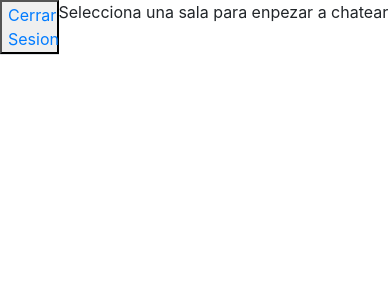
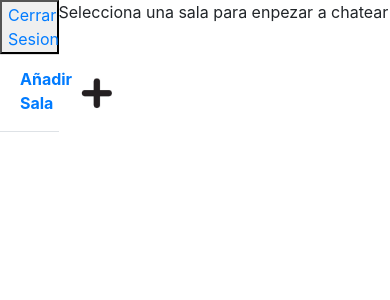
Before and after one commit to xd33javi/TFG-Public, a Django app: page /chat/ in a window 390 px wide. Shown: the top 300 px of the page. Run offline with Django 4.2, Linux system fonts and the light colour scheme; the visitor is signed in with stand-in values (Sample User, id 1); data that the repository does not hold is empty; some libraries are stand-ins or nearby versions.

Commit message:
añadidas muchas cosas

```diff
--- a/chatTFG/chatTFG/urls.py
+++ b/chatTFG/chatTFG/urls.py
@@ -17,8 +17,11 @@ from django.contrib import admin
 from django.urls import path,include
 from django.conf import settings
 from django.conf.urls.static import static
+from chatapp.views import welcome,register
 
 urlpatterns = [
+    path('', welcome),
+    path('accounts/register/',register),
     path('admin/', admin.site.urls),
     path('chat/',include('chatapp.urls')),
     path('accounts/',include('django.contrib.auth.urls')),
--- a/chatTFG/chatapp/admin.py
+++ b/chatTFG/chatapp/admin.py
@@ -1,6 +1,7 @@
 from django.contrib import admin
 
-from .models import Salas,Mensajes
+from .models import Salas,Mensajes,Salas_c
 
 admin.site.register(Salas)
+admin.site.register(Salas_c)
 admin.site.register(Mensajes)
--- a/chatTFG/chatapp/templates/chatapp/home.html
+++ b/chatTFG/chatapp/templates/chatapp/home.html
@@ -2,18 +2,18 @@
 
 {% block content %}
     <div class="d-flex flex-column align-items-stretch flex-shrink-0 bg-white" style="width: 15%;float:left">
-        <button><a href="/accounts/logout/?next=/chat/">Cerrar Sesion</a></button>
+        <button><a href="/accounts/logout/?next=/">Cerrar Sesion</a></button>
 
         <div class="list-group list-group-flush border-bottom scrollarea">
 
-            {% for sala in salas_p %}
+            {% for sala_c in salas_c %}
 
-                <a href="/chat/{{sala.id}}" class="list-group-item hover-effect">
+                <a href="/chat/{{sala_c.sala.id}}" class="list-group-item hover-effect">
                 <div class="d-flex w-100 align-items-center justify-content-between">
-                    <strong class="mb-1">{{sala.nombre}}</strong>
+                    <strong class="mb-1">{{sala_c.sala.nombre}}</strong>
                     <small>
-                        {% if sala.imagen %}
-                            <img class="card-img-top" src="{{ sala.imagen.url }}"style="padding: 5px;width: 50px"/>
+                        {% if sala_c.sala.imagen %}
+                            <img class="card-img-top" src="{{ sala_c.sala.imagen.url }}"style="padding: 5px;width: 50px"/>
                         {% else %}
                             <img class="card-img-top" src="/media/imgsalas/default.webp"style="padding: 5px;width: 50px"/>
                         {% endif %}
@@ -22,13 +22,30 @@
                 </a>
             {% endfor %}
 
+            <a href="/chat/añadir" class="list-group-item hover-effect">
+                <div class="d-flex w-100 align-items-center justify-content-between">
+                    <strong class="mb-1">Añadir Sala</strong>
+                    <small>
+                            <img class="card-img-top" src="/media/imgsalas/mas.webp"style="padding: 5px;width: 50px"/>
+                    </small>
+                </div>
+                </a>
+
         </div>
     </div>
     <div style="float:left;width:85%">
         {% if room_name %}
+            <a class="btn btn-warning" href="/chat/rms/{{room_name}}">Quitar de la Lista</a>
+            {% if request.user == salaUser%}
+                <a class="btn btn-danger" href="/chat/removes/{{room_name}}">Eliminar Sala</a>
+            {% endif %}
             {% include 'chatapp/room.html' with room_name=room_name old_msg=old_msg %}
         {% else %}
-            <p>Selecciona una sala para enpezar a chatear</p>
+            {% if salas %}
+                {% include 'chatapp/busca_sala.html' with salas=salas %}
+            {% else %}
+                <p>Selecciona una sala para enpezar a chatear</p>
+            {% endif %}
         {% endif %}
     </div>
 
--- a/chatTFG/chatapp/urls.py
+++ b/chatTFG/chatapp/urls.py
@@ -3,5 +3,9 @@ from . import views
 
 urlpatterns = [
     path('', views.home,name="index"),
-    path("<str:room_name>/", views.home, name="room"),
+    path('nuevasala/',views.crear_sala),
+    path("removes/<str:sala_id>/", views.borrar_sala, name="borrar sala"),
+    path("<str:room_name>/", views.home),
+    path("gs/<str:sala_id>/", views.guardar_sala, name="guardar sala"),
+    path("rms/<str:sala_id>/", views.borrar_sala_lista, name="borrar sala de la lista"),
 ]
--- a/chatTFG/chatapp/views.py
+++ b/chatTFG/chatapp/views.py
@@ -1,25 +1,127 @@
 from django.shortcuts import render,HttpResponse,redirect
 from django.contrib.auth.decorators import login_required
-from .models import Mensajes,Salas
+from .models import Mensajes,Salas,Salas_c
+from django.contrib.auth import login,authenticate
+from django.contrib.auth.forms import UserCreationForm
+from .forms import formularioCrearSala
 # Create your views here.
 
 from .models import Salas
+
+def welcome(request):
+    if request.user.is_authenticated:
+        return redirect(to="/chat")
+    else:
+        return render(request,'chatapp/welcome.html')
+
+def register(request):
+
+    if request.method == 'POST':
+        form=UserCreationForm(request.POST)
+        if form.is_valid():
+            form.save()
+            username=request.POST['username']
+            password=request.POST['password1']
+
+            user = authenticate(username=username, password=password)
+            login(request, user)
+            return redirect(to='index')
+        else:
+            return render(request,"registration/registration.html",{"form":form})
+
+    else:
+        form=UserCreationForm()
+        return render(request,"registration/registration.html",{"form":form})
 
 @login_required(login_url='/accounts/login/?next=/chat/')
 def home(request,room_name=""):
 
     if room_name=="":
 
-        salas_v = Salas.objects.all()
+        salas_c = request.user.salas_c.all()
 
-        return render(request,'chatapp/home.html',{'salas_p':salas_v})
+        return render(request,'chatapp/home.html',{'salas_c':salas_c})
     else:
-        salas_v = Salas.objects.all()
-        sala_obj=Salas.objects.get(id=room_name)
-        mensajes= Mensajes.objects.filter(sala=sala_obj)
 
-        return render(request,'chatapp/home.html',{'salas_p':salas_v,"room_name": room_name,'old_msg':mensajes})
+        if room_name=="añadir":
 
+            if request.method == 'POST':
+                salas_c = request.user.salas_c.all()
+                nombre= request.POST.get('nombre','')
+                salas = Salas.objects.filter(nombre__contains=nombre)[:5]
+
+                return render(request,'chatapp/home.html',{'salas_c':salas_c,'salas':salas})
+            else:
+
+                salas_c = request.user.salas_c.all()
+                salas = Salas.objects.all()[:5]
+
+                return render(request,'chatapp/home.html',{'salas_c':salas_c,'salas':salas})
+        else:
+
+            salas_c = request.user.salas_c.all()
+            sala_obj=Salas.objects.get(id=room_name)
+            mensajes= Mensajes.objects.filter(sala=sala_obj)
+            sala_user=sala_obj.user
+
+            return render(request,'chatapp/home.html',{'salas_c':salas_c,"room_name": room_name,'old_msg':mensajes,'salaUser':sala_user})
+
+
+@login_required(login_url='/accounts/login')
+def crear_sala(request):
+    if request.method == 'POST':
+        form = formularioCrearSala(request.POST,request.FILES)
+        if form.is_valid():
+            #form.save()
+            if Salas.objects.filter(nombre=request.POST['nombre']):
+                return render(request,'chatapp/c-sala.html',{'form':form,'msg':'Ya existe un nombre con esa sala'})
+            else:
+                nsala=Salas(nombre=request.POST['nombre'],imagen=request.FILES.get('imagen',''),user=request.user)
+                nsala.save()
+                sala_s=Salas_c(user=request.user,sala=nsala)
+                sala_s.save()
+                return redirect(to="/chat/")
+    else:
+        form = formularioCrearSala()
+        return render(request,'chatapp/c-sala.html',{'form':form})
+
+
+@login_required(login_url='/accounts/login')
+def borrar_sala(request,sala_id):
+
+    sala = Salas.objects.get(id=sala_id)
+    if request.method=='POST':
+        if request.user == sala.user:
+            sala.delete()
+            return redirect(to='/chat')
+        else:
+            return HttpResponse('No eres el propietario de la sala')
+    else:
+        return render(request,'chatapp/confirm.html',{'nombre_sala':sala.nombre})
+
+
+@login_required(login_url='/accounts/login')
+def guardar_sala(request,sala_id):
+
+    sala = Salas.objects.get(id=sala_id)
+    if Salas_c.objects.filter(sala=sala,user=request.user):
+        return HttpResponse("Esa sala ya la tienes añadida")
+    else:
+        sala_g= Salas_c(user=request.user,sala=sala)
+        sala_g.save()
+        return redirect(to='/chat')
+
+@login_required(login_url='/accounts/login')
+def borrar_sala_lista(request,sala_id):
+
+    sala = Salas.objects.get(id=sala_id)
+    if Salas_c.objects.filter(sala=sala,user=request.user):
+
+        sala_b= Salas_c.objects.get(sala=sala,user=request.user)
+        sala_b.delete()
+        return redirect(to='/chat')
+    else:
+        return HttpResponse("Esa sala no la tienes añadida")
 
 """
 @login_required(login_url='/accounts/login/?next=/chat/')
```
Also changed, not shown: chatTFG/chatTFG/templates/registration/registration.html (added, +11 -0 lines), chatTFG/chatapp/forms.py (added, +7 -0 lines), chatTFG/chatapp/models.py (+12 -0 lines), chatTFG/chatapp/templates/chatapp/busca_sala.html (added, +25 -0 lines), chatTFG/chatapp/templates/chatapp/c-sala.html (added, +18 -0 lines), chatTFG/chatapp/templates/chatapp/confirm.html (added, +20 -0 lines), chatTFG/chatapp/templates/chatapp/welcome.html (added, +39 -0 lines), chatTFG/chatapp/migrations/0005_salas_c.py (added), chatTFG/chatapp/migrations/0006_salas_password_salas_user.py (added), chatTFG/chatapp/migrations/0007_remove_salas_password.py (added), chatTFG/media/imgsalas/mas.webp (added), chatTFG/media/imgsalas/mesa.jpeg (added), 1 other file.
